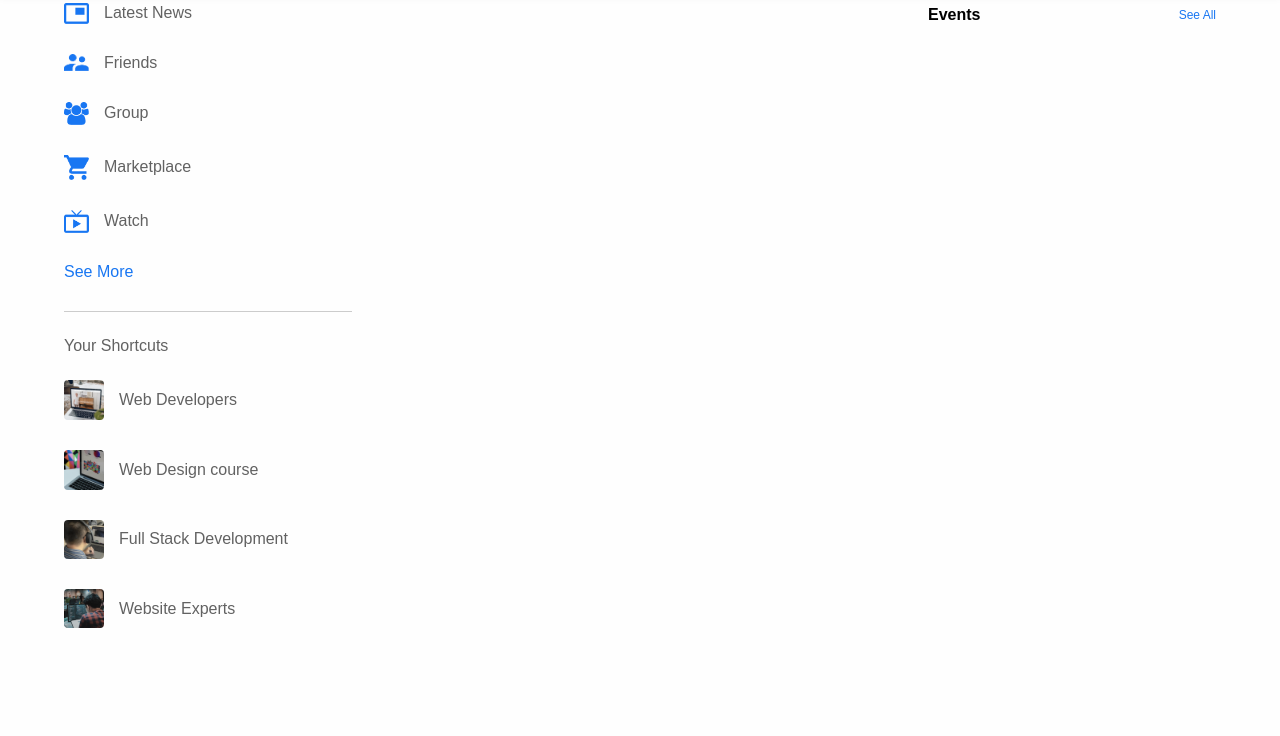
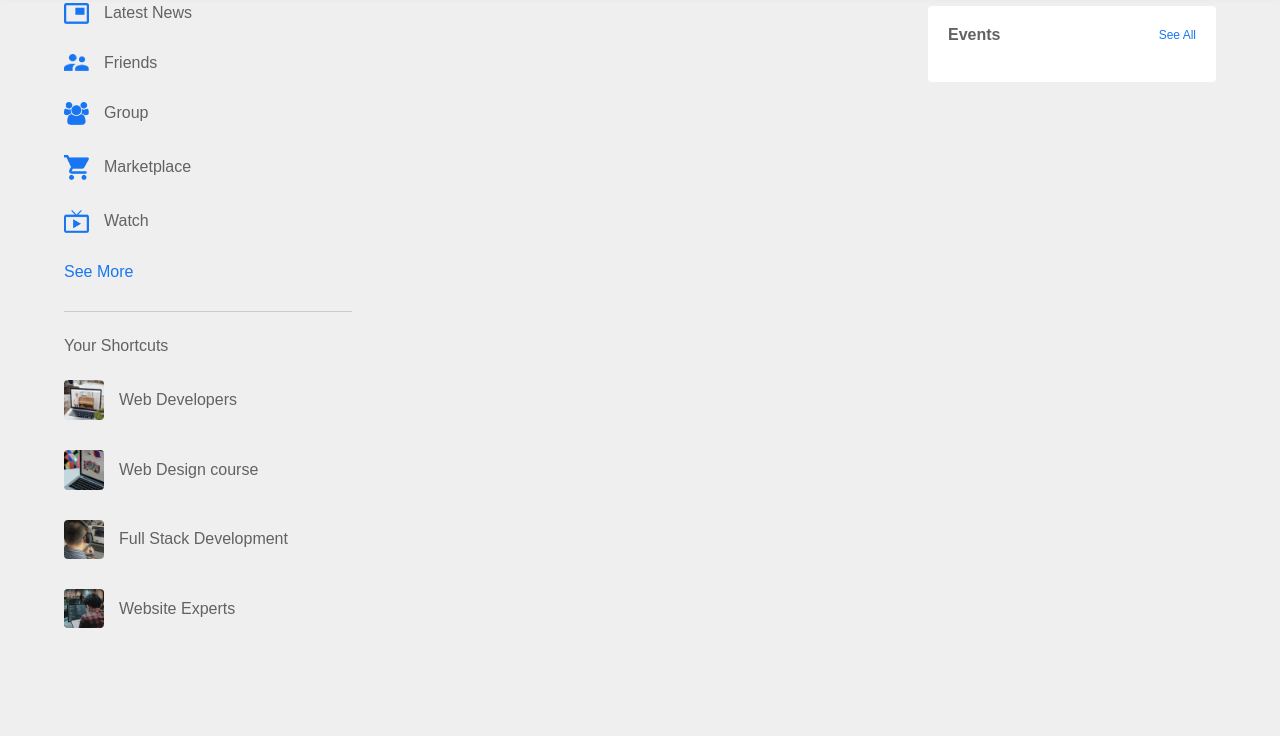
Before and after one commit to uzzal71/html-css-design, a plain HTML site: page socialbook/index.html in a window 1280 px wide. Shown: the part 64-800 px from the top of the page. Drawn offline with Linux system fonts and the light colour scheme.

Commit message:
right sidebar

```diff
--- a/socialbook/style.css
+++ b/socialbook/style.css
@@ -6,7 +6,7 @@
 }
 
 body {
-    background-color: #fefefe;
+    background-color: #efefef;
 }
 
 /* Navbar */
@@ -108,6 +108,10 @@ nav {
     position: sticky;
     top: 70px;
     align-self: flex-start;
+    background: #fff;
+    padding: 20px;
+    border-radius: 4px;
+    color: #626262;
 }
 
 .main-content {
```
